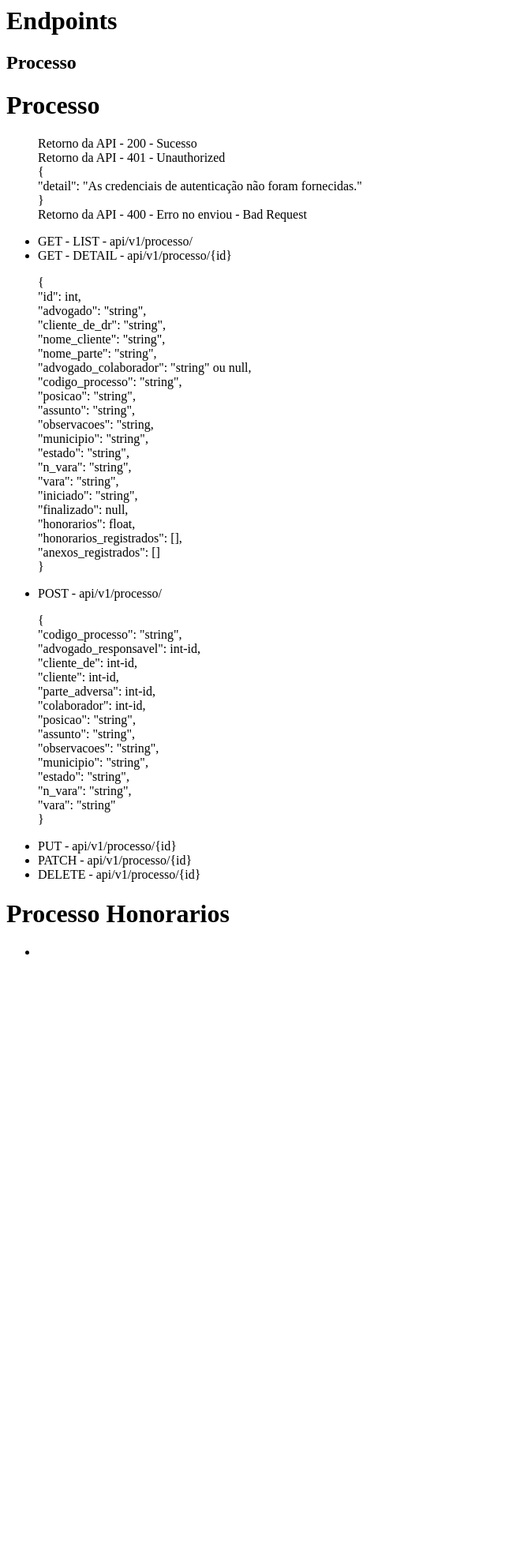
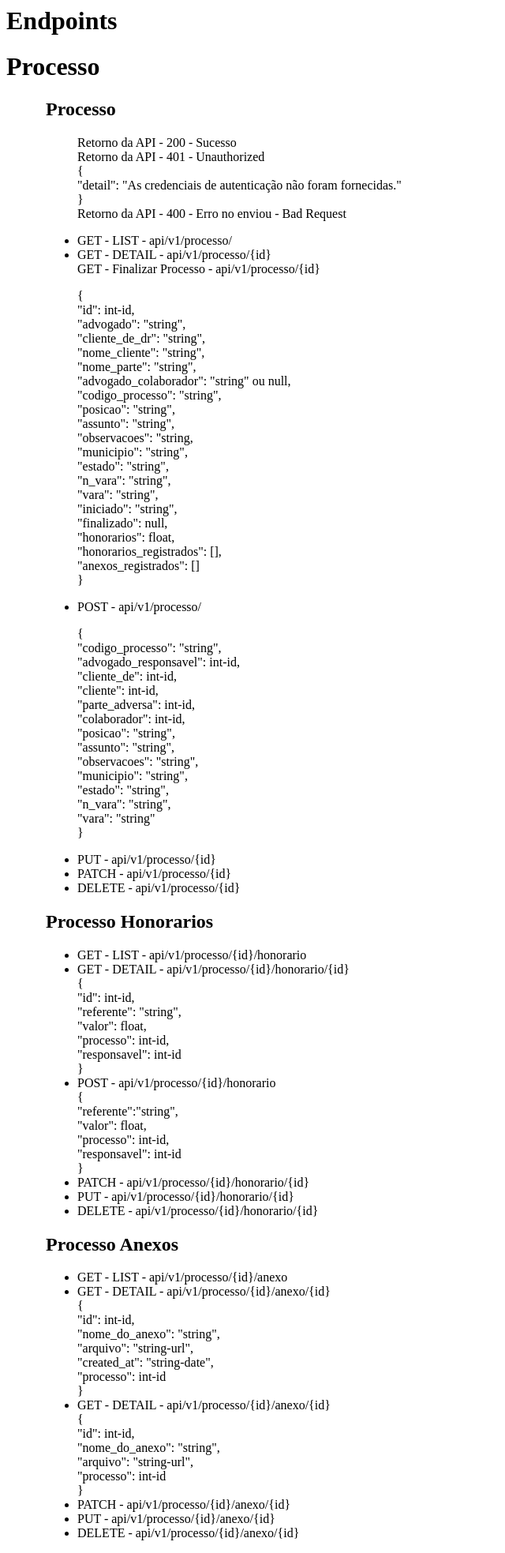
Before and after one commit to Macwdo/Macedo-Azevedo, a Django app: page / in a window 1280 px wide. Shown: the whole page at 79% size, without its empty margins (0-640 px from the left). Before the commit the page ends 1209 px from the top, so only its background shows below. Run offline with Django 4.2, Linux system fonts and the light colour scheme; parts of the project's set-up code (start-up, migrations or seed data) failed here and were passed over.

Commit message:
finishing doc , adding 'finalizar' endpoint

```diff
--- a/code/processo/models.py
+++ b/code/processo/models.py
@@ -28,6 +28,8 @@ class Processos(models.Model):
     vara = models.CharField(max_length=50)
     iniciado = models.DateTimeField(auto_now_add=True)
     finalizado = models.DateTimeField(auto_now_add=False, blank=True, null=True)
+    created_at = models.DateTimeField(auto_now_add=True)
+    updated_at = models.DateTimeField(auto_now=True)
 
     def honorarios_registrados(self):
         return ProcessosHonorarios.objects.filter(processo=Processos.objects.get(pk=self.pk))
@@ -71,11 +73,10 @@ class ProcessosHonorarios(models.Model):
 
 
 class ProcessosAnexos(models.Model):
-    nome_do_anexo = models.CharField(max_length=100, default="Arquivo Sem Nome")
+    nome_do_anexo = models.CharField(max_length=100, null=False, blank=False)
     processo = models.ForeignKey(Processos, models.CASCADE, null=False, blank=False)
     arquivo = models.FileField()
     created_at = models.DateTimeField(auto_now_add=True)
-    updated_at = models.DateTimeField(auto_now=True)
 
     def __str__(self) -> str:
         return f"{self.processo} {self.nome_do_anexo}"
--- a/code/processo/templates/index.html
+++ b/code/processo/templates/index.html
@@ -9,14 +9,14 @@
     <h1>
         Endpoints
     </h1>
-    <h2>
+    <h1>
         Processo
-    </h2>
-    <div>
+    </h1>
+        <div style="margin-left: 50px">
         <div>
-            <h1>
+            <h2>
                 Processo
-            </h1>
+            </h2>
             <ul>
 
                 <p>
@@ -32,9 +32,10 @@
                 </li>
                 <li>
                     GET - DETAIL - api/v1/processo/{id} <br>
+                    GET - Finalizar Processo - api/v1/processo/{id}
                     <p>
                         {<br>
-                            "id": int,<br>
+                            "id": int-id,<br>
                             "advogado": "string",<br>
                             "cliente_de_dr": "string",<br>
                             "nome_cliente": "string",<br>
@@ -89,15 +90,82 @@
             </ul>
         </div>
         <div>
-            <h1>
+            <h2>
                 Processo Honorarios
-            </h1>
+            </h2>
             <ul>
                 <li>
-
+                    GET - LIST - api/v1/processo/{id}/honorario
+                </li>
+                <li>
+                    GET - DETAIL - api/v1/processo/{id}/honorario/{id}<br>
+                    {<br>
+                        "id": int-id,<br>
+                        "referente": "string",<br>
+                        "valor": float,<br>
+                        "processo": int-id,<br>
+                        "responsavel": int-id<br>
+                    }
+                </li>
+                <li>
+                    POST - api/v1/processo/{id}/honorario<br>
+                    {<br>
+                    "referente":"string",<br>
+                    "valor": float,<br>
+                    "processo": int-id,<br>
+                    "responsavel": int-id<br>
+                    }
+                </li>
+                <li>
+                    PATCH - api/v1/processo/{id}/honorario/{id}
+                </li>
+                <li>
+                    PUT - api/v1/processo/{id}/honorario/{id}
+                </li>
+                <li>
+                    DELETE - api/v1/processo/{id}/honorario/{id}
                 </li>
             </ul>
         </div>
+        <div>
+            <h2>
+                Processo Anexos
+            </h2>
+            <ul>
+                <li>
+                    GET - LIST - api/v1/processo/{id}/anexo
+                </li>
+                <li>
+                    GET - DETAIL - api/v1/processo/{id}/anexo/{id}<br>
+                    {<br>
+                    "id": int-id,<br>
+                    "nome_do_anexo": "string",<br>
+                    "arquivo": "string-url",<br>
+                    "created_at": "string-date",<br>
+                    "processo": int-id<br>
+                    }<br>
+                </li>
+                <li>
+                    GET - DETAIL - api/v1/processo/{id}/anexo/{id}<br>
+                    {<br>
+                    "id": int-id,<br>
+                    "nome_do_anexo": "string",<br>
+                    "arquivo": "string-url",<br>
+                    "processo": int-id<br>
+                    }<br>
+                </li>
+                <li>
+                    PATCH - api/v1/processo/{id}/anexo/{id}
+                </li>
+                <li>
+                    PUT - api/v1/processo/{id}/anexo/{id}
+                </li>
+                <li>
+                    DELETE - api/v1/processo/{id}/anexo/{id}
+                </li>
+            </ul>
+        </div>
+
     </div>
 </body>
 
--- a/code/processo/urls.py
+++ b/code/processo/urls.py
@@ -30,4 +30,5 @@ processo_routers.register(
 
 urlpatterns = [
     path("processosws/", tjRjScraping, name="processoWebScraping"),
+    path("processo/<int:id>/finalizar/", finalizar_processo, name="finalizar")
 ] + router.urls + processo_routers.urls
--- a/code/processo/views.py
+++ b/code/processo/views.py
@@ -1,5 +1,7 @@
+import time
 from datetime import date
 
+from django.contrib.auth.decorators import login_required
 from advogado.models import Advogado
 from django.db.models import Q
 from django.shortcuts import get_object_or_404
@@ -9,7 +11,9 @@ from rest_framework.exceptions import NotFound
 from rest_framework.permissions import IsAuthenticated
 from rest_framework.response import Response
 from rest_framework.viewsets import ModelViewSet
-
+from rest_framework.exceptions import NotAuthenticated
+from rest_framework import status
+from datetime import datetime
 from .models import Processos, ProcessosHonorarios
 from .serializers import *
 from .utils.scraping.tj_rj import TjRjScraping
@@ -87,14 +91,25 @@ class ProcessosViewSet(ModelViewSet):
         return qs.order_by("-id")
 
 
-@api_view(["GET", "POST"])
+@api_view(["GET"])
+def finalizar_processo(request, id):
+    if not request.user.is_authenticated:
+        raise NotAuthenticated()
+    processo = get_object_or_404(Processos, pk=id)
+    if processo.finalizado == None:
+        processo.finalizado = datetime.now()
+        processo.save()
+        serializer = ProcessosSerializer(processo, many=False)
+        return Response(data=serializer.data)
+    else:
+        return Response(data={"detail": "este processo ja foi finalizado"}, status=status.HTTP_400_BAD_REQUEST)
+
+@api_view(["POST"])
+@login_required()
 def tjRjScraping(request):
-    if not request.user.is_authenticated:
-       return Response(data={"detail": "Você não está autenticado"}, status=401)
-    if request.method == "POST":
-        processos_ws = TjRjScraping("../chromedriver")
-        data = processos_ws.run(request.data["codigo_processo"])
-        return Response(data=data["body"], status=data["status"])
+    processos_ws = TjRjScraping("../chromedriver")
+    data = processos_ws.run(request.data["codigo_processo"])
+    return Response(data=data["body"], status=data["status"])
 
 
 class renderPage(TemplateView):
@@ -106,6 +121,15 @@ class ProcessosHonorariosViewSet(ModelViewSet):
     serializer_class = ProcessosHonorariosSerializer
     permission_classes = [IsAuthenticated]
 
+    def get_queryset(self, *args, **kwargs):
+        processo_pk = int(self.kwargs.get("processo_pk"))
+        try:
+            processo = Processos.objects.get(pk=processo_pk)
+        except Processos.DoesNotExist:
+            raise NotFound()
+        return self.queryset.filter(processo=processo_pk)
+
+
 
 
 class ProcessosAnexosViewSet(ModelViewSet):
@@ -114,6 +138,15 @@ class ProcessosAnexosViewSet(ModelViewSet):
     permission_classes = [IsAuthenticated]
 
 
+    def get_queryset(self, *args, **kwargs):
+        processo_pk = int(self.kwargs.get("processo_pk"))
+        try:
+            processo = Processos.objects.get(pk=processo_pk)
+        except Processos.DoesNotExist:
+            raise NotFound()
+        return self.queryset.filter(processo=processo_pk)
+
+
 
 class ProcessosAssuntosViewSet(ModelViewSet):
     queryset = ProcessosAssuntos.objects.all()
```
Also changed, not shown: code/processo/serializers.py (+2 -15 lines), code/advogado/migrations/0004_alter_advogado_oab.py (added), code/cliente/migrations/0005_alter_cliente_cpf_cnpj_alter_parteadv_cpf_cnpj.py (added), code/processo/migrations/0002_processosassuntos_remove_processosanexos_updated_at_and_more.py (added).
